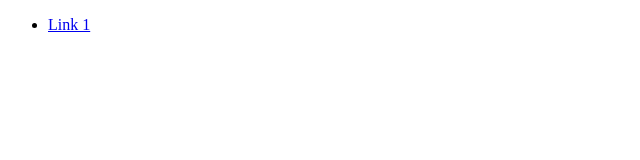
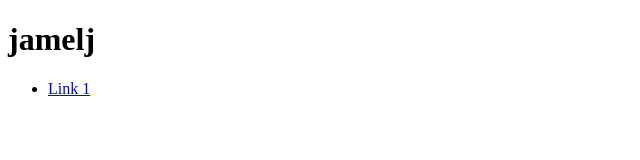
Before and after one commit to jameljackson/jameljackson.github.io, a plain HTML site: page index.html in a window 1280 px wide. Shown: the whole page, without its empty margins (0-640 px from the left). Drawn offline with Linux system fonts and the light colour scheme.

Commit message:
Update index.html

```diff
--- a/index.html
+++ b/index.html
@@ -4,6 +4,7 @@
   <title>Trill</title>
 </head>
 <body>
+  <h1>jamelj</h1>
   <ul>
     <li><a href="ali.html">Link 1</a></li>
   </ul>
```
